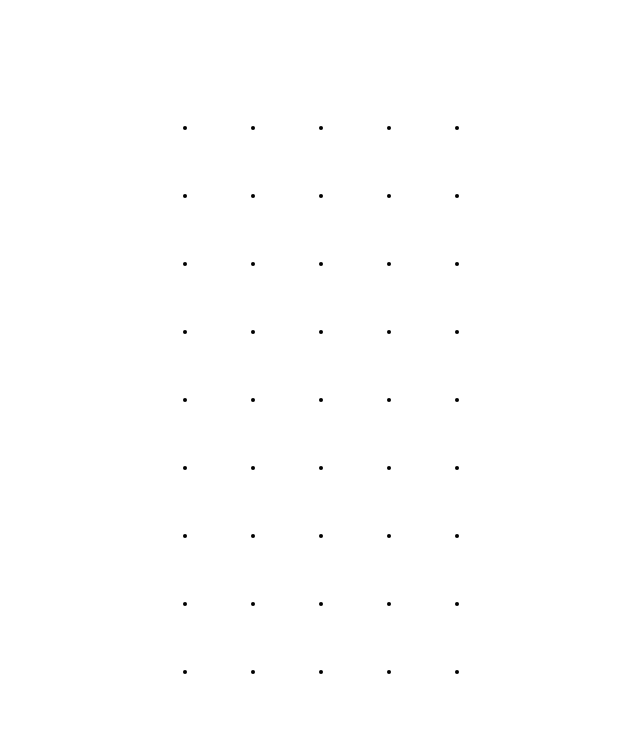
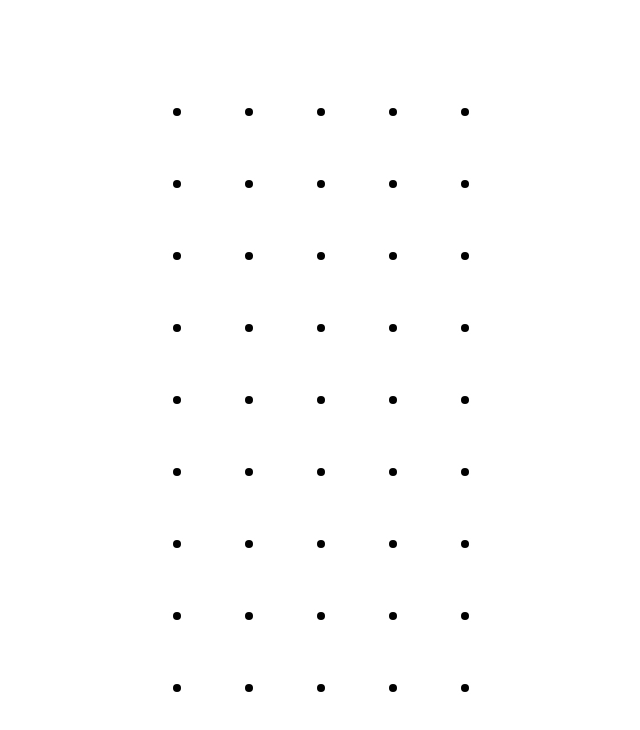
Before and after one commit to padmansh/line-connect, a React (Create React App) app: page / in a window 1280 px wide. Shown: the top 730 px of the page, without its empty margins (319-959 px from the left). Built offline with nearby package versions, Linux system fonts and the light colour scheme.

Commit message:
--fix : player turns

```diff
--- a/src/Components/Tile.js
+++ b/src/Components/Tile.js
@@ -20,6 +20,7 @@ const Tile = ({ r, c }) => {
   }
 
   const resetBoard = (selected) => {
+    let flip = false;
     for (let i = 0; i < r; i++) {
       for (let j = 0; j < c; j++) {
         if (board[i][j] === -1) {
@@ -36,10 +37,12 @@ const Tile = ({ r, c }) => {
             const temp = [...board];
             temp[i].splice(j, 1, player);
             setBoard(temp);
+            flip = true;
           }
         }
       }
     }
+    return flip;
   };
 
   const handleLineClick = (start, end) => {
@@ -67,11 +70,13 @@ const Tile = ({ r, c }) => {
       setP1Moves(temp);
     }
     setSelected(temp);
-    resetBoard(temp);
-    if (player === 0) {
-      setPlayer(1);
-    } else {
-      setPlayer(0);
+    let flip = resetBoard(temp);
+    if (!flip) {
+      if (player === 0) {
+        setPlayer(1);
+      } else {
+        setPlayer(0);
+      }
     }
   };
 
@@ -105,13 +110,13 @@ const Tile = ({ r, c }) => {
               if (j < c - 1) {
                 tile = (
                   <div className="flex flex-col" key={j}>
-                    <div className="flex">
+                    <div className="flex items-center">
                       <div
-                        className="h-1 w-1 bg-black rounded-full"
+                        className="h-2 w-2 bg-black rounded-full"
                         id={`${i}${j}`}
                       />
                       <div
-                        className={`cursor-pointer h-1 w-16 rounded-full ${
+                        className={`cursor-pointer h-1.5 w-16 rounded-full relative flex items-center ${
                           isp0(`${i}${j}`, `${i}${j + 1}`)
                             ? "bg-red-500"
                             : isp1(`${i}${j}`, `${i}${j + 1}`)
@@ -123,11 +128,13 @@ const Tile = ({ r, c }) => {
                         onClick={() =>
                           handleLineClick(`${i}${j}`, `${i}${j + 1}`)
                         }
-                      />
+                      >
+                        <div className=" absolute h-6 w-16 rounded-full" />
+                      </div>
                     </div>
-                    <div className="flex">
+                    <div className="flex justify-center">
                       <div
-                        className={`cursor-pointer h-16 w-1 rounded-full ${
+                        className={`cursor-pointer h-16 w-1.5 rounded-full flex justify-center relative ${
                           isp0(`${i}${j}`, `${i + 1}${j}`)
                             ? "bg-red-500"
                             : isp1(`${i}${j}`, `${i + 1}${j}`)
@@ -139,12 +146,14 @@ const Tile = ({ r, c }) => {
                         onClick={() =>
                           handleLineClick(`${i}${j}`, `${i + 1}${j}`)
                         }
-                      />
+                      >
+                        <div className="absolute h-16 w-6 rounded-full" />
+                      </div>
                       <div
-                        className={`h-16 w-16 rounded-sm flex items-center justify-center`}
+                        className={`h-16 w-16 p-1.5 rounded-sm flex items-center justify-center`}
                       >
                         <div
-                          className={`h-12 w-12 rounded-full  ${
+                          className={`-mr-0.5 h-full w-full rounded-sm  ${
                             block === 0
                               ? "bg-red-500"
                               : block === 1
@@ -159,13 +168,13 @@ const Tile = ({ r, c }) => {
               } else {
                 tile = (
                   <div className="flex flex-col" key={j}>
-                    <div className="flex">
+                    <div className="flex items-center">
                       <div
-                        className="h-1 w-1 bg-black rounded-full"
+                        className="h-2 w-2 bg-black rounded-full"
                         id={`${i}${j}`}
                       />
                       <div
-                        className={`cursor-pointer h-1 w-16 rounded-full ${
+                        className={`cursor-pointer h-1.5 w-16 rounded-full relative flex items-center ${
                           isp0(`${i}${j}`, `${i}${j + 1}`)
                             ? "bg-red-500"
                             : isp1(`${i}${j}`, `${i}${j + 1}`)
@@ -177,15 +186,17 @@ const Tile = ({ r, c }) => {
                         onClick={() =>
                           handleLineClick(`${i}${j}`, `${i}${j + 1}`)
                         }
-                      />
+                      >
+                        <div className=" absolute h-6 w-16 rounded-full" />
+                      </div>
                       <div
-                        className="h-1 w-1 bg-black rounded-full"
+                        className="h-2 w-2 bg-black rounded-full"
                         id={`${i}${j + 1}`}
                       />
                     </div>
-                    <div className="flex">
+                    <div className="flex justify-center">
                       <div
-                        className={`cursor-pointer h-16 w-1 rounded-full ${
+                        className={`cursor-pointer h-16 w-1.5 rounded-full relative flex justify-center mr-0.5 ${
                           isp0(`${i}${j}`, `${i + 1}${j}`)
                             ? "bg-red-500"
                             : isp1(`${i}${j}`, `${i + 1}${j}`)
@@ -197,12 +208,14 @@ const Tile = ({ r, c }) => {
                         onClick={() =>
                           handleLineClick(`${i}${j}`, `${i + 1}${j}`)
                         }
-                      />
+                      >
+                        <div className=" absolute h-16 w-6 rounded-full" />
+                      </div>
                       <div
-                        className={`h-16 w-16 rounded-sm flex justify-center items-center `}
+                        className={`h-16 w-16 p-1.5 rounded-sm flex justify-center items-center `}
                       >
                         <div
-                          className={`h-12 w-12 rounded-full ${
+                          className={`-ml-0.5 h-full w-full rounded-sm ${
                             block === 0
                               ? "bg-red-500"
                               : block === 1
@@ -212,7 +225,7 @@ const Tile = ({ r, c }) => {
                         />{" "}
                       </div>
                       <div
-                        className={`cursor-pointer h-16 w-1 rounded-full ${
+                        className={`cursor-pointer h-16 w-1.5 rounded-full relative flex justify-center ${
                           isp0(`${i}${j + 1}`, `${i + 1}${j + 1}`)
                             ? "bg-red-500"
                             : isp1(`${i}${j + 1}`, `${i + 1}${j + 1}`)
@@ -224,7 +237,9 @@ const Tile = ({ r, c }) => {
                         onClick={() =>
                           handleLineClick(`${i}${j + 1}`, `${i + 1}${j + 1}`)
                         }
-                      />
+                      >
+                        <div className=" absolute h-16 w-6 rounded-full" />
+                      </div>
                     </div>
                   </div>
                 );
@@ -233,13 +248,13 @@ const Tile = ({ r, c }) => {
               if (j < c - 1) {
                 tile = (
                   <div className="flex flex-col" key={j}>
-                    <div className="flex">
+                    <div className="flex items-center">
                       <div
-                        className="h-1 w-1 bg-black rounded-full"
+                        className="h-2 w-2 bg-black rounded-full"
                         id={`${i}${j}`}
                       />
                       <div
-                        className={`cursor-pointer h-1 w-16 rounded-full ${
+                        className={`cursor-pointer h-1.5 w-16 rounded-full relative flex items-center ${
                           isp0(`${i}${j}`, `${i}${j + 1}`)
                             ? "bg-red-500"
                             : isp1(`${i}${j}`, `${i}${j + 1}`)
@@ -251,11 +266,13 @@ const Tile = ({ r, c }) => {
                         onClick={() =>
                           handleLineClick(`${i}${j}`, `${i}${j + 1}`)
                         }
-                      />
+                      >
+                        <div className=" absolute h-6 w-16 rounded-full" />
+                      </div>
                     </div>
-                    <div className="flex">
+                    <div className="flex justify-center">
                       <div
-                        className={`cursor-pointer h-16 w-1 rounded-full ${
+                        className={`cursor-pointer h-16 w-1.5 rounded-full relative flex justify-center ${
                           isp0(`${i}${j}`, `${i + 1}${j}`)
                             ? "bg-red-500"
                             : isp1(`${i}${j}`, `${i + 1}${j}`)
@@ -267,28 +284,30 @@ const Tile = ({ r, c }) => {
                         onClick={() =>
                           handleLineClick(`${i}${j}`, `${i + 1}${j}`)
                         }
-                      />
+                      >
+                        <div className=" absolute h-16 w-6 rounded-full" />
+                      </div>
                       <div
-                        className={`h-16 w-16 rounded-sm flex justify-center items-center `}
+                        className={`h-16 w-16 p-1.5 rounded-sm flex justify-center items-center `}
                       >
                         <div
-                          className={`h-12 w-12 rounded-full ${
+                          className={`-mr-0.5 h-full w-full rounded-sm ${
                             block === 0
                               ? "bg-red-500"
                               : block === 1
                               ? "bg-blue-500"
                               : ""
                           }`}
-                        />{" "}
+                        />
                       </div>
                     </div>
-                    <div className="flex">
+                    <div className="flex items-center">
                       <div
-                        className="h-1 w-1 bg-black rounded-full"
+                        className="h-2 w-2 bg-black rounded-full"
                         id={`${i + 1}${j}`}
                       />
                       <div
-                        className={`cursor-pointer h-1 w-16 rounded-full ${
+                        className={`cursor-pointer h-1.5 w-16 rounded-full relative flex items-center ${
                           isp0(`${i + 1}${j}`, `${i + 1}${j + 1}`)
                             ? "bg-red-500"
                             : isp1(`${i + 1}${j}`, `${i + 1}${j + 1}`)
@@ -300,20 +319,22 @@ const Tile = ({ r, c }) => {
                         onClick={() =>
                           handleLineClick(`${i + 1}${j}`, `${i + 1}${j + 1}`)
                         }
-                      />
+                      >
+                        <div className=" absolute h-6 w-16 rounded-full" />
+                      </div>
                     </div>
                   </div>
                 );
               } else {
                 tile = (
                   <div className="flex flex-col" key={j}>
-                    <div className="flex">
+                    <div className="flex items-center">
                       <div
-                        className="h-1 w-1 bg-black rounded-full"
+                        className="h-2 w-2 bg-black rounded-full"
                         id={`${i}${j}`}
                       />
                       <div
-                        className={`cursor-pointer h-1 w-16 rounded-full ${
+                        className={`cursor-pointer h-1.5 w-16 rounded-full relative flex items-center ${
                           isp0(`${i}${j}`, `${i}${j + 1}`)
                             ? "bg-red-500"
                             : isp1(`${i}${j}`, `${i}${j + 1}`)
@@ -325,15 +346,17 @@ const Tile = ({ r, c }) => {
                         onClick={() =>
                           handleLineClick(`${i}${j}`, `${i}${j + 1}`)
                         }
-                      />
+                      >
+                        <div className=" absolute h-6 w-16 rounded-full" />
+                      </div>
                       <div
-                        className="h-1 w-1 bg-black rounded-full"
+                        className="h-2 w-2 bg-black rounded-full"
                         id={`${i}${j + 1}`}
                       />
                     </div>
-                    <div className="flex">
+                    <div className="flex justify-center">
                       <div
-                        className={`cursor-pointer h-16 w-1 rounded-full ${
+                        className={`cursor-pointer h-16 w-1.5 rounded-full relative flex justify-center mr-0.5 ${
                           isp0(`${i}${j}`, `${i + 1}${j}`)
                             ? "bg-red-500"
                             : isp1(`${i}${j}`, `${i + 1}${j}`)
@@ -345,12 +368,14 @@ const Tile = ({ r, c }) => {
                         onClick={() =>
                           handleLineClick(`${i}${j}`, `${i + 1}${j}`)
                         }
-                      />
+                      >
+                        <div className=" absolute h-16 w-6 rounded-full" />
+                      </div>
                       <div
-                        className={`h-16 w-16 rounded-sm flex justify-center items-center `}
+                        className={`h-16 w-16 p-1.5 rounded-sm flex justify-center items-center `}
                       >
                         <div
-                          className={`h-12 w-12 rounded-full ${
+                          className={`-ml-0.5 h-full w-full rounded-sm ${
                             block === 0
                               ? "bg-red-500"
                               : block === 1
@@ -360,7 +385,7 @@ const Tile = ({ r, c }) => {
                         />
                       </div>
                       <div
-                        className={`cursor-pointer h-16 w-1 rounded-full ${
+                        className={`cursor-pointer h-16 w-1.5 relative flex justify-center rounded-full ${
                           isp0(`${i}${j + 1}`, `${i + 1}${j + 1}`)
                             ? "bg-red-500"
                             : isp1(`${i}${j + 1}`, `${i + 1}${j + 1}`)
@@ -372,15 +397,17 @@ const Tile = ({ r, c }) => {
                         onClick={() =>
                           handleLineClick(`${i}${j + 1}`, `${i + 1}${j + 1}`)
                         }
-                      />
+                      >
+                        <div className=" absolute h-16 w-6 rounded-full" />
+                      </div>
                     </div>
                     <div className="flex">
                       <div
-                        className="h-1 w-1 bg-black rounded-full"
+                        className="h-2 w-2 bg-black rounded-full"
                         id={`${i + 1}${j}`}
                       />
                       <div
-                        className={`cursor-pointer h-1 w-16 rounded-full ${
+                        className={`cursor-pointer h-1.5 w-16 rounded-full relative flex items-center ${
                           isp0(`${i + 1}${j}`, `${i + 1}${j + 1}`)
                             ? "bg-red-500"
                             : isp1(`${i + 1}${j}`, `${i + 1}${j + 1}`)
@@ -392,9 +419,11 @@ const Tile = ({ r, c }) => {
                         onClick={() =>
                           handleLineClick(`${i + 1}${j}`, `${i + 1}${j + 1}`)
                         }
-                      />
+                      >
+                        <div className=" absolute h-6 w-16 rounded-full" />
+                      </div>
                       <div
-                        className="h-1 w-1 bg-black rounded-full"
+                        className="h-2 w-2 bg-black rounded-full"
                         id={`${i + 1}${j + 1}`}
                       />
                     </div>
```
